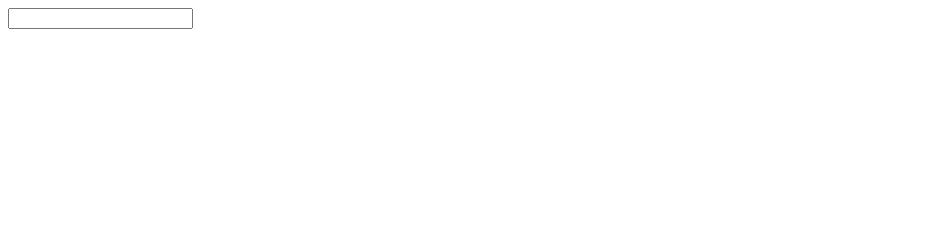
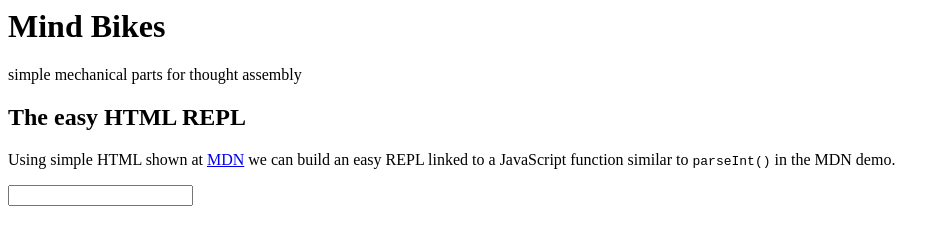
Before and after one commit to mindbikes/mindbikes.github.io, a plain HTML site: page index.html in a window 1280 px wide. Shown: the whole page, without its empty margins (0-946 px from the left). Drawn offline with Linux system fonts and the light colour scheme.

Commit message:
articles

```diff
--- a/index.html
+++ b/index.html
@@ -4,9 +4,15 @@
   </script>
 
   <body>
-    <form id="repl" oninput="out.value=repl(inp.value)">
-      <input id="inp" name="inp" type="text">
-      <output name="out" for="exp"></output>
-    </form>
+    <h1>Mind Bikes</h1>
+    <p>simple mechanical parts for thought assembly</p>
+    <article>
+      <h2>The easy HTML REPL</h2>
+      <p>Using simple HTML shown at <a href="https://developer.mozilla.org/en-US/docs/Web/HTML/Element/output#examples">MDN</a> we can build an easy REPL linked to a JavaScript function similar to <code>parseInt()</code> in the MDN demo.</p>
+      <form id="repl" oninput="out.value=repl(inp.value)">
+	<input id="inp" name="inp" type="text">
+	<output name="out" for="exp"></output>
+      </form>
+    </article>
   </body>
 </html>
```
